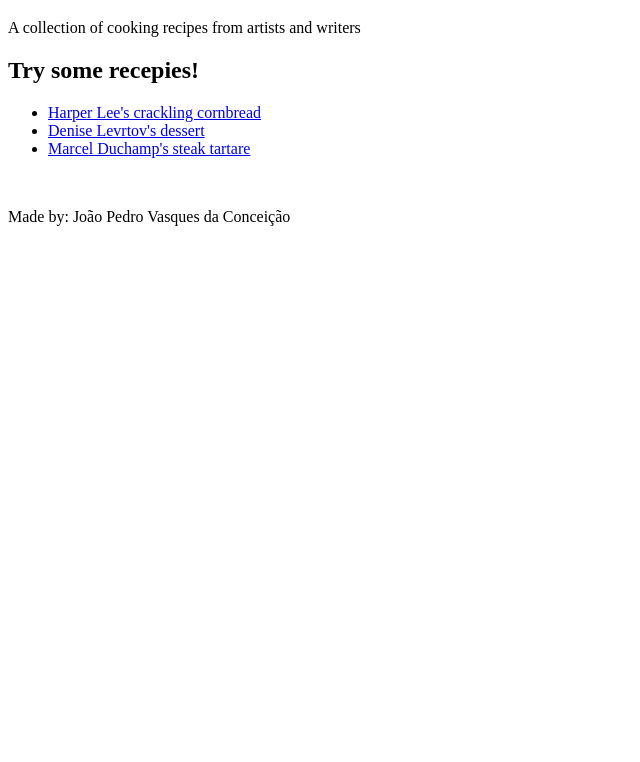
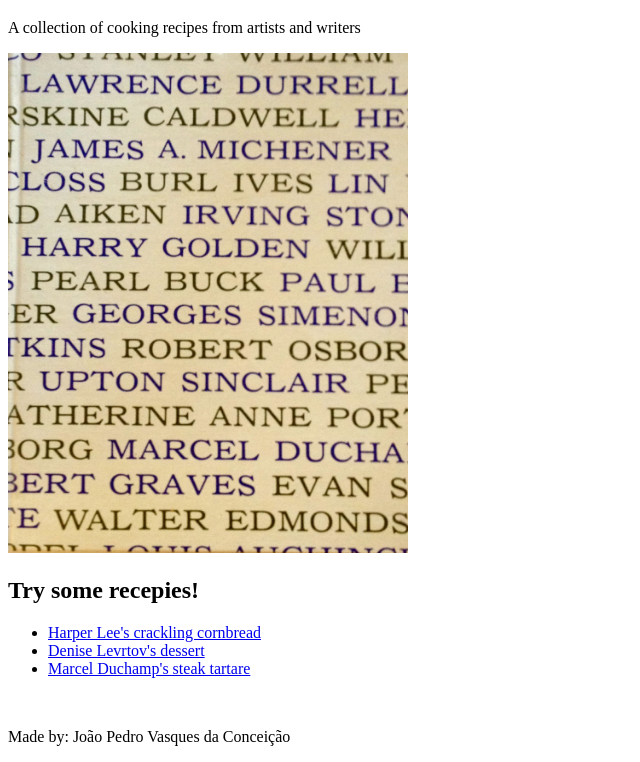
Before and after one commit to jpvasquesc/artists-cookbook, a plain HTML site: page index.html in a window 1280 px wide. Shown: the part 61-823 px from the top of the page, without its empty margins (0-640 px from the left). Before the commit the page ends 800 px from the top, so only its background shows below. Drawn offline with Linux system fonts and the light colour scheme.

Commit message:
Add a image of the book's cover art

```diff
--- a/index.html
+++ b/index.html
@@ -8,6 +8,7 @@
     <body>
         <h1>The Artists’ & Writers’ Cookbook</h1>
         <p>A collection of cooking recipes from artists and writers</p>
+        <img src="./images/book-cover.jpg" alt="The original cover for the book 'The Artists’ & Writers’ Cookbook', published in 1961."  width="400" height="500">
 
         <!--  Links to recepies pages -->
         <h2>Try some recepies!</h2>
```
Also changed, not shown: images/book-cover.jpg (added).
